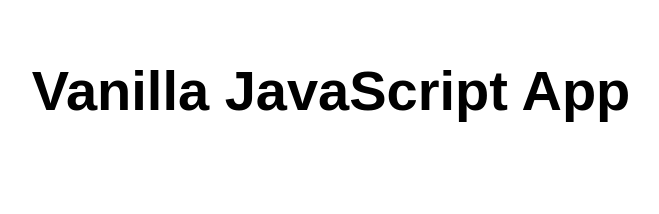
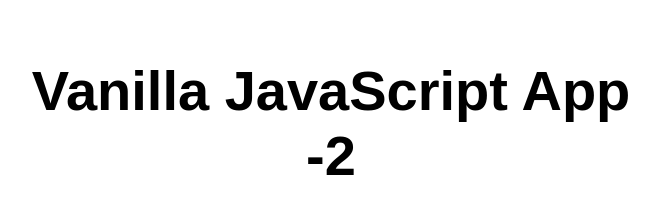
Before and after one commit to zielinskipawel/12062013ProjektVanilla, a website: page src/index.html in a window 1280 px wide. Shown: the whole page, without its empty margins (309-968 px from the left). Drawn offline with Linux system fonts and the light colour scheme.

Commit message:
Update index.html

```diff
--- a/src/index.html
+++ b/src/index.html
@@ -10,7 +10,7 @@
 
 <body>
   <main>
-    <h1>Vanilla JavaScript App</h1>
+    <h1>Vanilla JavaScript App -2</h1>
   </main>
 </body>
 
```
